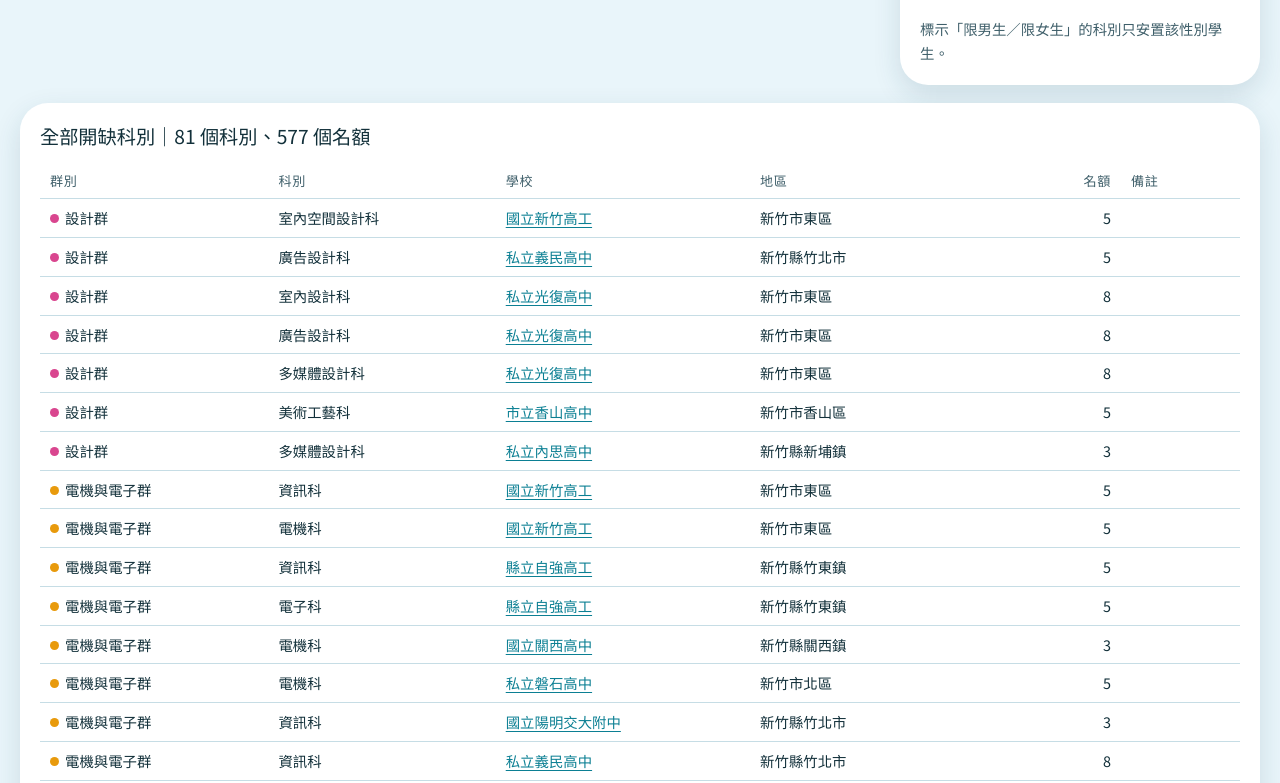
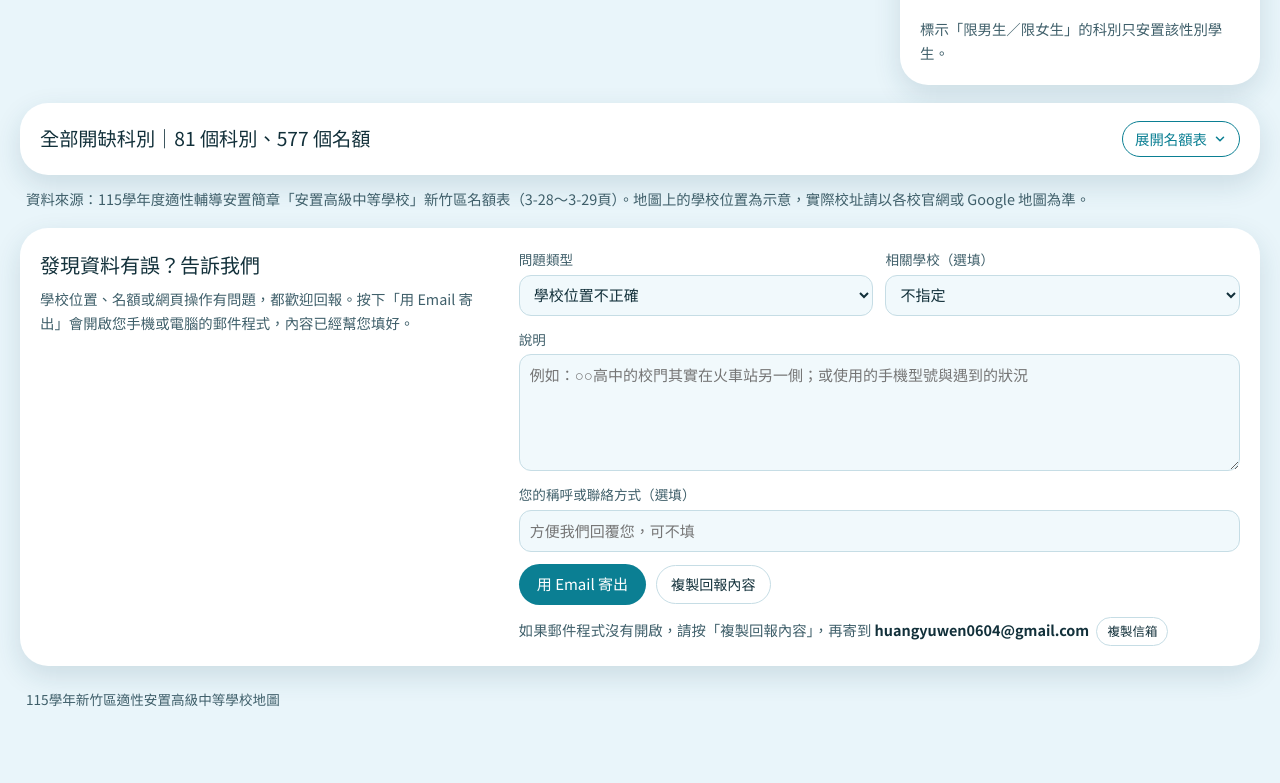
Before and after one commit to happy-teacher/highschool, a plain HTML site: page index.html in a window 1280 px wide. Shown: the part 1177-1960 px from the top of the page. After the commit the page ends 1931 px from the top, so only its background shows below. Drawn offline with Linux system fonts and the light colour scheme; a web font is replaced by a local one.

Commit message:
Replace section with details for expandable table
Refactor table section to use <details> for expandable content and update styles.

```diff
--- a/index.html
+++ b/index.html
@@ -150,7 +150,18 @@ body.lock{overflow:hidden}
 .mini-btn{font-size:.78rem;padding:3px 10px;margin-left:4px}
 .foot{display:flex;flex-wrap:wrap;justify-content:space-between;gap:8px;font-size:.85rem;color:var(--muted);padding:4px 6px}
 .foot b{color:var(--accent);font-variant-numeric:tabular-nums}
-.tablebox h3{font-family:var(--f-display);font-weight:400;font-size:1.2rem;margin:0 0 10px}
+.tablebox h3{font-family:var(--f-display);font-weight:400;font-size:1.2rem;margin:0}
+.tablebox summary{list-style:none;display:flex;flex-wrap:wrap;align-items:center;justify-content:space-between;gap:8px 16px;cursor:pointer;border-radius:16px}
+.tablebox summary::-webkit-details-marker{display:none}
+.tablebox summary:focus-visible{outline:3px solid var(--accent);outline-offset:4px}
+.tablebox[open] summary{margin-bottom:12px}
+.src-note{margin:-6px 6px 0}
+.tog{display:inline-flex;align-items:center;gap:6px;font-size:.9rem;color:var(--accent);border:1.5px solid var(--accent);border-radius:999px;padding:5px 12px;white-space:nowrap}
+.tog svg{transition:transform .2s}
+.tablebox[open] .tog svg{transform:rotate(180deg)}
+.tog-close,.tablebox[open] .tog-open{display:none}
+.tablebox[open] .tog-close{display:inline}
+.tablebox summary:hover .tog{background:var(--accent-soft)}
 .scroll{overflow-x:auto}
 table{border-collapse:collapse;width:100%;min-width:560px;font-size:.9rem}
 th,td{text-align:left;padding:7px 10px;border-bottom:1px solid var(--line)}
@@ -268,14 +279,14 @@ tr.clk:hover td{background:var(--accent-soft)}
     <aside class="panel" id="panel" aria-live="polite"></aside>
   </div>
 
-  <section class="tablebox">
-    <h3 id="tblTitle">全部開缺科別</h3>
+  <details class="tablebox" id="tbl">
+    <summary><h3 id="tblTitle">全部開缺科別</h3><span class="tog"><span class="tog-open">展開名額表</span><span class="tog-close">收合</span><svg width="14" height="14" viewBox="0 0 24 24" fill="none" stroke="currentColor" stroke-width="2.6" stroke-linecap="round" stroke-linejoin="round" aria-hidden="true"><path d="m6 9 6 6 6-6"/></svg></span></summary>
     <div class="scroll"><table>
       <thead><tr><th>群別</th><th>科別</th><th>學校</th><th>地區</th><th class="n" id="thDist" hidden>離家直線</th><th class="n">名額</th><th>備註</th></tr></thead>
       <tbody id="tbody"></tbody>
     </table></div>
-    <p class="note" style="margin-top:10px">資料來源：115學年度適性輔導安置簡章「安置高級中等學校」新竹區名額表（3-28～3-29頁）。地圖上的學校位置為示意，實際校址請以各校官網或 Google 地圖為準。</p>
-  </section>
+  </details>
+  <p class="note src-note">資料來源：115學年度適性輔導安置簡章「安置高級中等學校」新竹區名額表（3-28～3-29頁）。地圖上的學校位置為示意，實際校址請以各校官網或 Google 地圖為準。</p>
 
   <section class="report" id="report" aria-labelledby="repTitle">
     <div class="rep-head">
```
